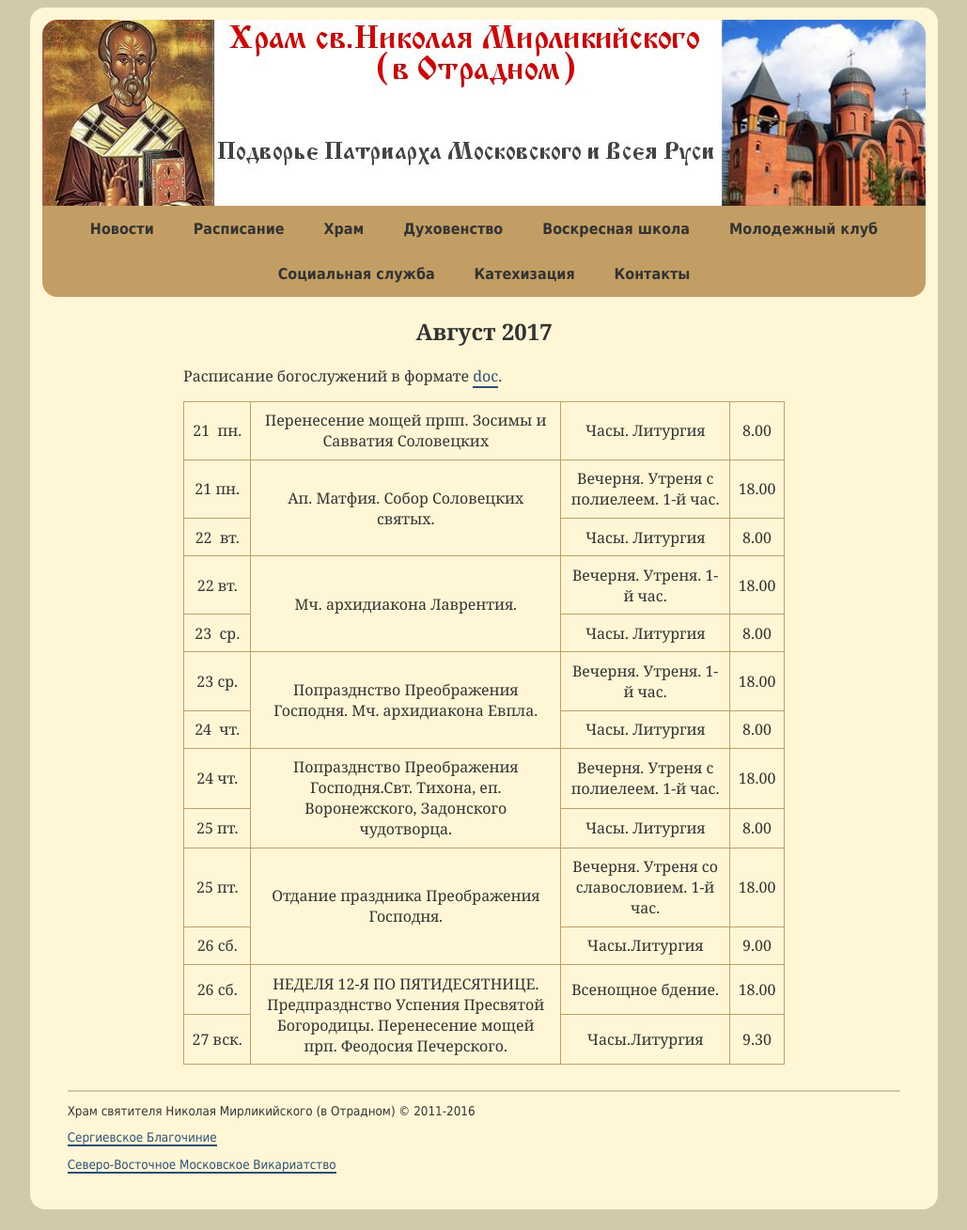
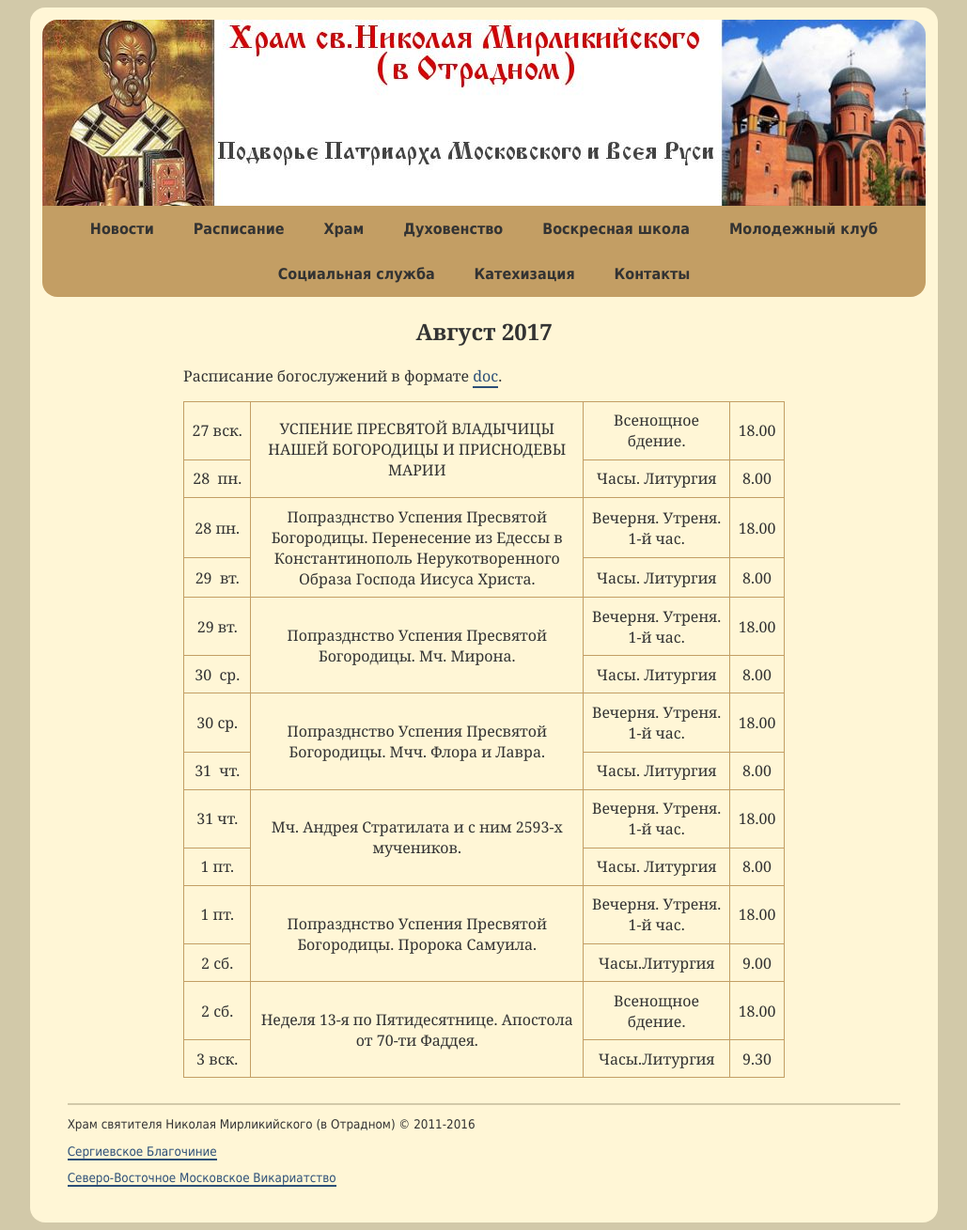
Before and after one commit to hramotradnoe/hramotradnoe.github.io, a Jekyll site: the page built from schedule/index.html, in a window 1280 px wide. Shown: the whole page at 94% size, without its empty margins (125-1154 px from the left). Built offline with Jekyll 4.4.1, drawn with Linux system fonts in a browser that asks for light colours.

Commit message:
Update schedule.yml

```diff
--- a/_data/schedule.yml
+++ b/_data/schedule.yml
@@ -1,56 +1,59 @@
 period: Август 2017
 link: "https://docs.google.com/document/d/1TQaJYcOGnvr6kM2m36ltmD5eGERtZ3sO-uuoZjTRGhs/edit"
 timetable:
- - description : "Перенесение мощей прпп. Зосимы и Савватия Соловецких"
+ - description : "УСПЕНИЕ ПРЕСВЯТОЙ ВЛАДЫЧИЦЫ НАШЕЙ БОГОРОДИЦЫ И ПРИСНОДЕВЫ МАРИИ"
    services    :
-      - day   : 21&nbsp; пн.
+      - day   : 27&nbsp;вск.
+        time  : '18.00'
+        title : "Всенощное бдение."
+      - day   : 28&nbsp; пн.
         time  : '8.00'
         title : "Часы. Литургия"
- - description : "Ап. Матфия. Собор Соловецких святых."
+ - description : "Попразднство Успения Пресвятой Богородицы. Перенесение из Едессы в Константинополь Нерукотворенного Образа Господа Иисуса Христа."
    services    :
-      - day   : 21&nbsp;пн.
+      - day   : 28&nbsp;пн.
         time  : '18.00'
-        title : "Вечерня. Утреня с полиелеем. 1-й час."
-      - day   : 22&nbsp; вт.
+        title : "Вечерня. Утреня. 1-й час."
+      - day   : 29&nbsp; вт.
         time  : '8.00'
         title : "Часы.  Литургия"
- - description : "Мч. архидиакона Лаврентия."
+ - description : "Попразднство Успения Пресвятой Богородицы. Мч. Мирона."
    services    :
-      - day   : 22&nbsp;вт.
+      - day   : 29&nbsp;вт.
         time  : '18.00'
         title : "Вечерня. Утреня. 1-й час."
-      - day   : 23&nbsp; ср.
+      - day   : 30&nbsp; ср.
         time  : '8.00'
         title : "Часы. Литургия"
- - description : "Попразднство Преображения Господня. Мч. архидиакона Евпла."
+ - description : "Попразднство Успения Пресвятой Богородицы. Мчч. Флора и Лавра."
    services    :
-      - day   : 23&nbsp;ср.
+      - day   : 30&nbsp;ср.
         time  : '18.00'
         title : "Вечерня. Утреня. 1-й час."
-      - day   : 24&nbsp; чт.
+      - day   : 31&nbsp; чт.
         time  : '8.00'
         title : "Часы. Литургия"
- - description : "Попразднство Преображения Господня.Свт. Тихона, еп. Воронежского, Задонского чудотворца."
+ - description : "Мч. Андрея Стратилата и с ним 2593-х мучеников."
    services    :
-      - day   : 24&nbsp;чт.
+      - day   : 31&nbsp;чт.
         time  : '18.00'
-        title : "Вечерня. Утреня c полиелеем. 1-й час."
-      - day   : 25&nbsp;пт.
+        title : "Вечерня. Утреня. 1-й час."
+      - day   : 1&nbsp;пт.
         time  : '8.00'
         title : "Часы. Литургия"
- - description : "Отдание праздника Преображения Господня."
+ - description : "Попразднство Успения Пресвятой Богородицы. Пророка Самуила."
    services    :
-      - day   : 25&nbsp;пт.
+      - day   : 1&nbsp;пт.
         time  : '18.00'
-        title : "Вечерня. Утреня со славословием. 1-й час."
-      - day   : 26&nbsp;сб.
+        title : "Вечерня. Утреня. 1-й час."
+      - day   : 2&nbsp;сб.
         time  : '9.00'
         title : "Часы.Литургия"
- - description : "НЕДЕЛЯ 12-Я ПО ПЯТИДЕСЯТНИЦЕ. Предпразднство Успения Пресвятой Богородицы. Перенесение мощей прп. Феодосия Печерского."
+ - description : "Неделя 13-я по Пятидесятнице. Апостола от 70-ти Фаддея."
    services    :
-      - day   : 26&nbsp;сб.
+      - day   : 2&nbsp;сб.
         time  : '18.00'
         title : "Всенощное бдение."
-      - day   : 27&nbsp;вск.
+      - day   : 3&nbsp;вск.
         time  : '9.30'
         title : "Часы.Литургия"
```
